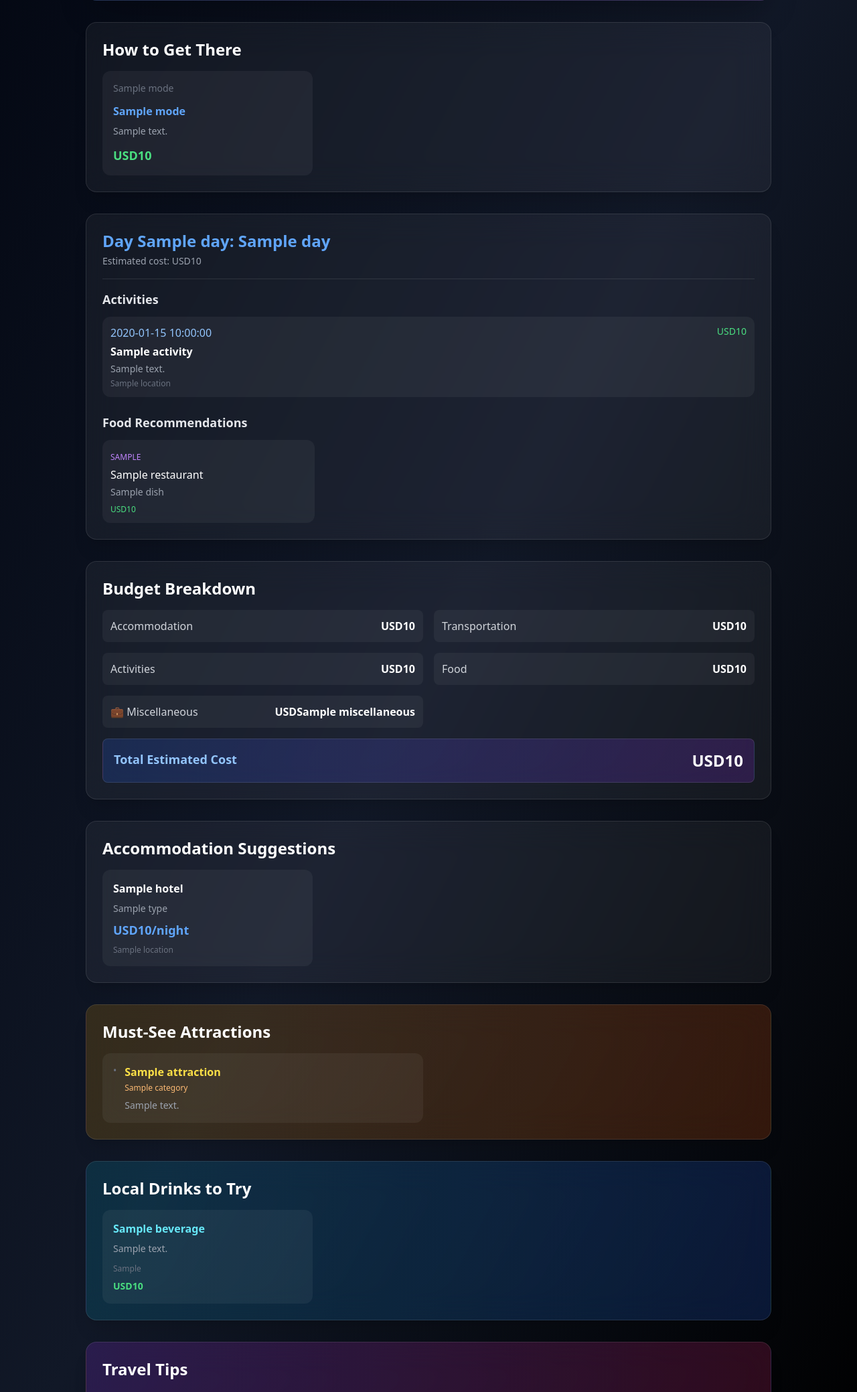
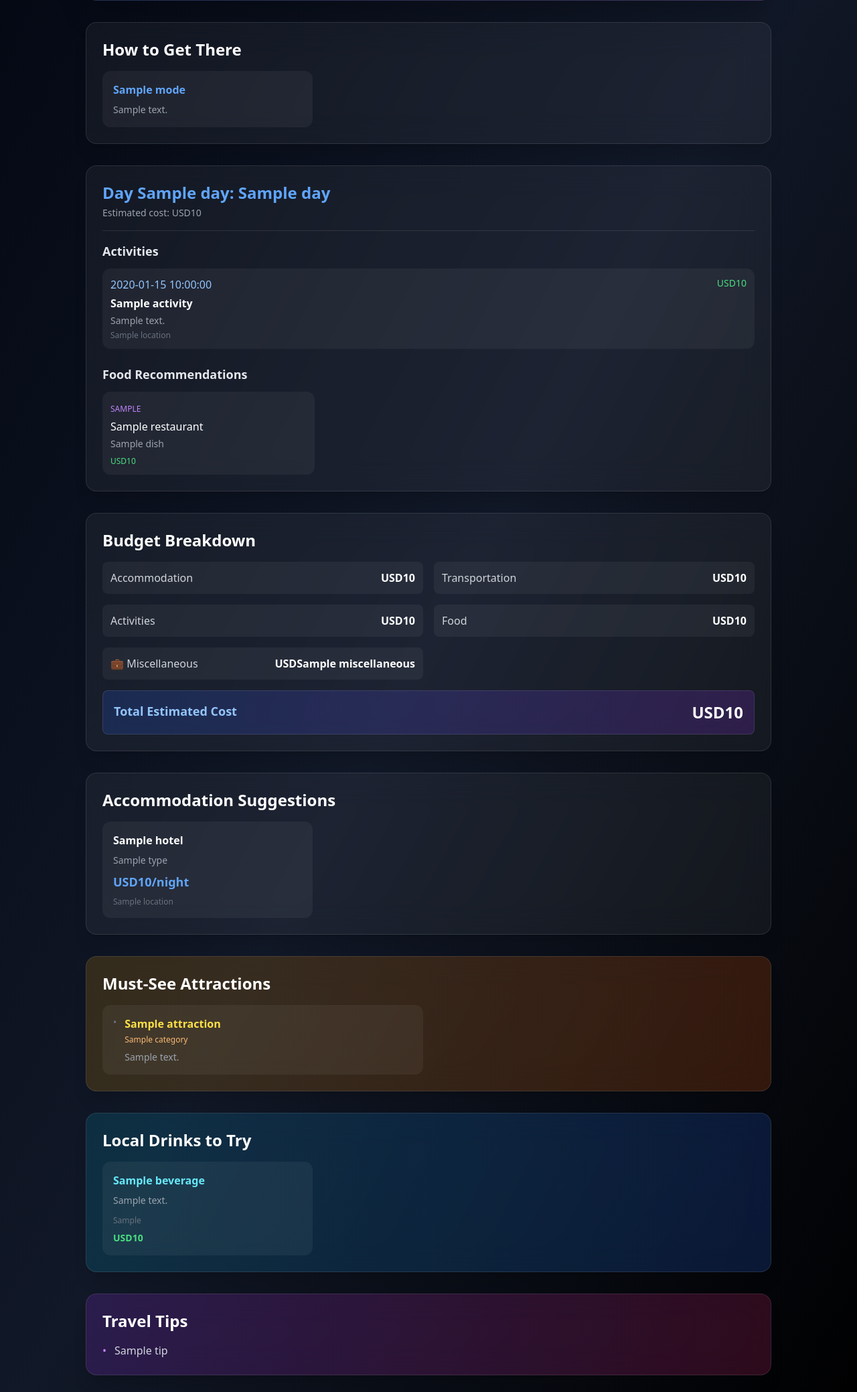
Before and after one commit to n33r0j/AI_powered_travel_planner, a FastAPI app: template templates/result.html in a window 1280 px wide. Shown: the part 217-2296 px from the top of the page at 67% size. Run offline with FastAPI, Linux system fonts and the light colour scheme; the template is opened without the code that fills it: most values are stand-ins (such as "Sample title", 1, 10 or a date in 2020); some libraries are stand-ins or nearby versions.

Commit message:
refactor: Remove currency display from travel options for cleaner UX
- Remove green currency numbers from 'How to Get There' section
- Make transportation info purely informational, not budget-tracked
- Improves UI/UX by separating flight info from budget calculations
- Transportation costs still tracked in Budget Breakdown section

```diff
--- a/templates/result.html
+++ b/templates/result.html
@@ -56,12 +56,8 @@
     <div class="grid md:grid-cols-3 gap-4">
       {% for option in result.travel_options[:3] %}
       <div class="p-4 rounded-xl bg-white/5 hover:bg-white/10 transition">
-        <div class="text-sm text-gray-500 mb-3">
-          {{ option.mode }}
-        </div>
         <h3 class="font-semibold text-blue-400 mb-2">{{ option.mode }}</h3>
-        <p class="text-sm text-gray-400 mb-3">{{ option.details }}</p>
-        <p class="text-lg font-bold text-green-400">{{ result.currency_symbol }}{{ option.estimated_cost }}</p>
+        <p class="text-sm text-gray-400">{{ option.details }}</p>
       </div>
       {% endfor %}
     </div>
```
